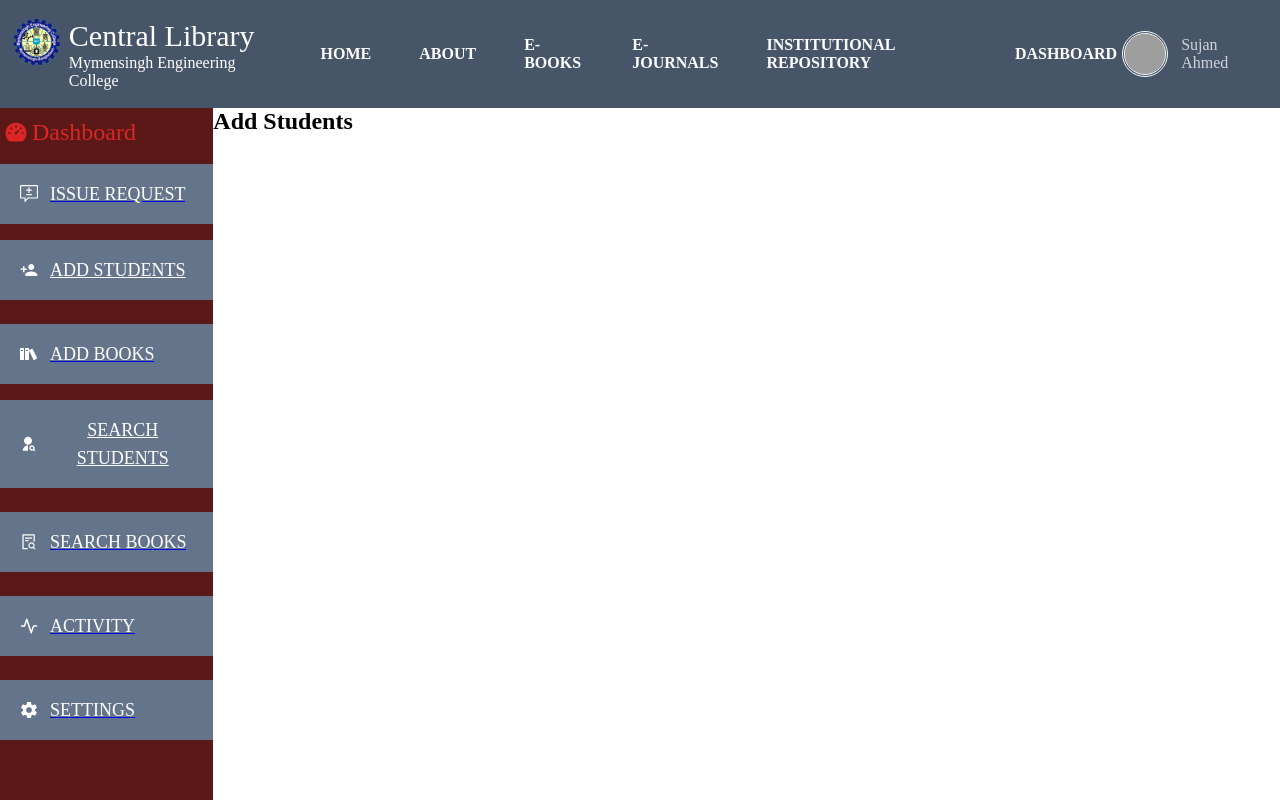
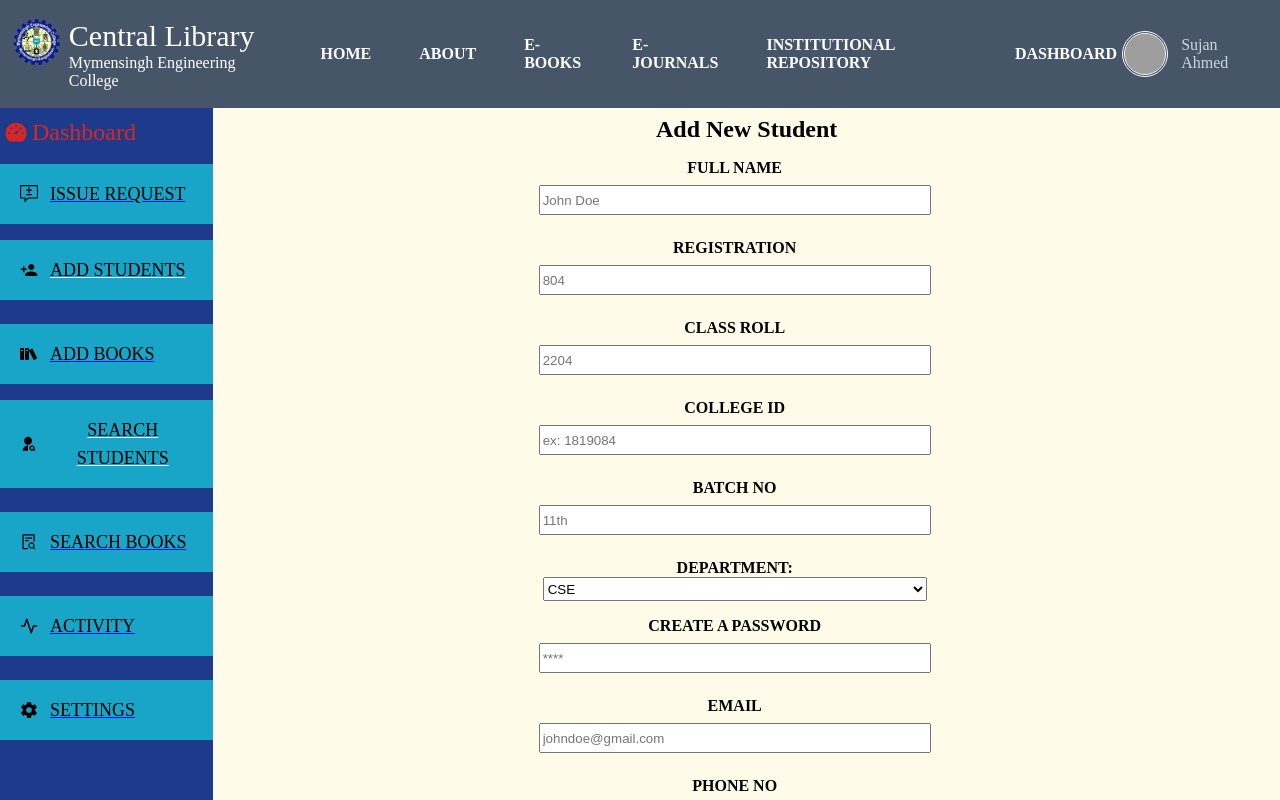
Before and after one commit to Sujan804/CentralLib-MEC, a React (Create React App) app in the folder client/: page /admin/add-students in a window 1280 px wide. Shown: the top 800 px of the page. Built offline with nearby package versions, Linux system fonts and the light colour scheme; grey boxes are pictures that could not be loaded.

Commit message:
Dashboard->AddBooks, AddStudents

```diff
--- a/client/src/App.js
+++ b/client/src/App.js
@@ -2,7 +2,7 @@ import React from 'react';
 import { Route, Routes } from 'react-router-dom';
 import { About } from './components/About';
 import Activity from './components/Admin/Activity';
-import { AddBooks } from './components/Admin/AddBooks';
+import AddBooks from './components/Admin/AddBooks';
 import AddStudent from './components/Admin/AddStudent';
 import IssueRequests from './components/Admin/IssueRequests';
 import SearchBooks from './components/Admin/SearchBooks';
--- a/client/src/components/Admin/AddBooks.jsx
+++ b/client/src/components/Admin/AddBooks.jsx
@@ -1,14 +1,96 @@
 import React from "react";
 import AdminSidebar from "./Sidebar/AdminSidebar";
-export const AddBooks = () => {
+
+const AddBooks = () => {
   return (
-    <section className="grid grid-cols-12  min-h-screen">
+    <section className="grid grid-cols-12  min-h-screen bg-yellow-50">
       <div className="col-span-1 md:col-span-2">
         <AdminSidebar />
       </div>
-      <div className="col-span-11 md:col-span-10 max-h-screen overflow-auto">
-        <h1>Add Books</h1>
+      <div className="col-span-11 md:col-span-10 max-h-screen overflow-auto my-2">
+        <div>
+          <h1 className="text-center">Add New Books</h1>
+        </div>
+        <div className="mr-6 mt-4 text-center">
+          <form>
+            <div className="mb-4">
+              <label htmlFor="title" className="uppercase font-bold block">
+                Book title
+              </label>
+              <input
+                type="text"
+                placeholder="Data Structure And Algorithm"
+                name="title"
+                className="m-2 w-64 h-6 md:w-96"
+                required
+              ></input>
+            </div>
+            <div className="mb-4">
+              <label htmlFor="name" className="uppercase font-bold block">
+                Author
+              </label>
+              <input
+                type="text"
+                placeholder="Harverd Shield"
+                name="reg"
+                className="m-2 w-64 h-6 md:w-96"
+                required
+              ></input>
+            </div>
+            <div className="mb-4">
+              <label htmlFor="stock" className="uppercase font-bold block">
+                Stock
+              </label>
+              <input
+                type="number"
+                placeholder="20"
+                name="stock"
+                className="m-2 w-64 h-6 md:w-96"
+                required
+              ></input>
+            </div>
+            <div className="mb-4">
+              <label htmlFor="isbn" className="uppercase font-bold block">
+                ISBN
+              </label>
+              <input
+                type="text"
+                placeholder=" 978-3-16-148410-0"
+                name="isbn"
+                className="m-2 w-64 h-6 md:w-96"
+              ></input>
+            </div>
+            <div className="mb-4">
+              <label htmlFor="decription" className="uppercase font-bold block">
+                Description
+              </label>
+              <textarea
+                type="textaria"
+                placeholder="A data structure is a named location that can be used to store and organize data..."
+                name="description"
+                className="m-2 w-64  h-10 md:h-20 md:w-96"
+              ></textarea>
+            </div>
+            <div className="mb-4">
+              <label htmlFor="name" className="uppercase font-bold block">
+                Upload a photo
+              </label>
+              <input
+                type="file"
+                name="file"
+                className="m-2 w-64 h-20 md:w-96"
+              ></input>
+            </div>
+            <input
+              type="submit"
+              value="Add Books"
+              className="w-64 md:w-96 bg-blue-900 text-white rounded p-2 text-center"
+            />
+          </form>
+        </div>
       </div>
     </section>
   );
 };
+
+export default AddBooks;
--- a/client/src/components/Admin/AddStudent.jsx
+++ b/client/src/components/Admin/AddStudent.jsx
@@ -3,12 +3,127 @@ import AdminSidebar from "./Sidebar/AdminSidebar";
 
 const AddStudent = () => {
   return (
-    <section className="grid grid-cols-12  min-h-screen">
+    <section className="grid grid-cols-12  min-h-screen bg-yellow-50">
       <div className="col-span-1 md:col-span-2">
         <AdminSidebar />
       </div>
-      <div className="col-span-11 md:col-span-10 max-h-screen overflow-auto">
-        <h1>Add Students</h1>
+      <div className="col-span-11 md:col-span-10 max-h-screen overflow-auto my-2">
+        <div>
+          <h1 className="text-center">Add New Student</h1>
+        </div>
+        <div className="mr-6 mt-4 text-center">
+          <form>
+            <div className="mb-4">
+              <label htmlFor="name" className="uppercase font-bold block">
+                Full Name
+              </label>
+              <input
+                type="text"
+                placeholder="John Doe"
+                name="name"
+                className="m-2 w-64 h-6 md:w-96"
+                required
+              ></input>
+            </div>
+            <div className="mb-4">
+              <label htmlFor="name" className="uppercase font-bold block">
+                Registration
+              </label>
+              <input
+                type="text"
+                placeholder="804"
+                name="reg"
+                className="m-2 w-64 h-6 md:w-96"
+                required
+              ></input>
+            </div>
+            <div className="mb-4">
+              <label htmlFor="name" className="uppercase font-bold block">
+                Class Roll
+              </label>
+              <input
+                type="text"
+                placeholder="2204"
+                name="roll"
+                className="m-2 w-64 h-6 md:w-96"
+                required
+              ></input>
+            </div>
+            <div className="mb-4">
+              <label htmlFor="name" className="uppercase font-bold block">
+                College Id
+              </label>
+              <input
+                type="text"
+                placeholder="ex: 1819084"
+                name="id"
+                className="m-2 w-64 h-6 md:w-96"
+                required
+              ></input>
+            </div>
+            <div className="mb-4">
+              <label htmlFor="batch" className="uppercase font-bold block">
+                Batch No
+              </label>
+              <input
+                type="text"
+                name="batch"
+                placeholder="11th"
+                className="m-2 w-64 h-6 md:w-96"
+                required
+              ></input>
+            </div>
+            <div className="mb-4">
+              <label htmlFor="name" className="uppercase font-bold block">
+                Department:
+              </label>
+              <select name="dept" className="w-64 h-6 md:w-96 " required>
+                <option value="CSE">CSE</option>
+                <option value="EEE">EEE</option>
+                <option value="CIVIL">CIVIL</option>
+              </select>
+            </div>
+            <div className="mb-4">
+              <label htmlFor="batch" className="uppercase font-bold block">
+                Create A Password
+              </label>
+              <input
+                type="pass"
+                name="password"
+                placeholder="****"
+                className="m-2 w-64 h-6 md:w-96"
+              ></input>
+            </div>
+            <div className="mb-4">
+              <label htmlFor="batch" className="uppercase font-bold block">
+                Email
+              </label>
+              <input
+                type="email"
+                name="email"
+                placeholder="johndoe@gmail.com"
+                className="m-2 w-64 h-6 md:w-96"
+                required
+              ></input>
+            </div>
+            <div className="mb-4">
+              <label htmlFor="batch" className="uppercase font-bold block">
+                Phone No
+              </label>
+              <input
+                type="phone"
+                name="phone"
+                placeholder="019********"
+                className="m-2 w-64 h-6 md:w-96"
+              ></input>
+            </div>
+            <input
+              type="submit"
+              value="Add Student"
+              className="w-64 md:w-96 bg-blue-900 text-white rounded p-2 text-center"
+            />
+          </form>
+        </div>
       </div>
     </section>
   );
--- a/client/src/components/Admin/Sidebar/AdminSidebar.jsx
+++ b/client/src/components/Admin/Sidebar/AdminSidebar.jsx
@@ -9,52 +9,52 @@ import { RiUserSearchFill } from "react-icons/ri";
 import { Link } from "react-router-dom";
 const AdminSidebar = () => {
   return (
-    <div className="side-nav min-h-screen max-h-screen text-white  top-0 -z-10">
+    <div className="bg-blue-900 min-h-screen max-h-screen text-white  top-0 -z-10">
       <div className="flex items-center text-red-600 py-2 px-1 align-center text-2xl mb-2">
         <AiFillDashboard />
         <p className="ml-1 hidden md:block">Dashboard</p>
       </div>
       <u>
         <Link to="/admin/issue-requests" className="underline ">
-          <div className="text-white text-lg bg-slate-500 p-1 flex items-center md:p-4 no-underline text-center">
+          <div className="text-black text-lg side-nav p-1 flex items-center md:p-4 no-underline text-center">
             <GoRequestChanges className=" p-1 text-center" />
 
             <p className="hidden md:block ml-2 uppercase">Issue Request</p>
           </div>
         </Link>
         <Link to="/admin/add-students" className="no-underline">
-          <div className="mt-4 text-white text-lg bg-slate-500 p-1 flex items-center md:p-4 no-underline text-center">
+          <div className="mt-4 text-black text-lg side-nav p-1 flex items-center md:p-4 no-underline text-center">
             <MdPersonAdd className=" p-1 text-center" />
             <p className="hidden md:block ml-2 uppercase">Add Students</p>
           </div>
         </Link>
         <Link to="/admin/add-books" className="mt-4">
-          <div className="mt-6 text-white text-lg bg-slate-500 p-1 flex items-center md:p-4 no-underline text-center">
+          <div className="mt-6 text-black text-lg side-nav p-1 flex items-center md:p-4 no-underline text-center">
             <ImBooks className=" p-1 text-center" />
             <p className="hidden md:block ml-2 uppercase">Add Books</p>
           </div>
         </Link>
         <Link to="/admin/search-students" className="no-underline">
-          <div className="mt-4 text-white text-lg bg-slate-500 p-1 flex items-center md:p-4 no-underline text-center">
+          <div className="mt-4 text-black text-lg side-nav p-1 flex items-center md:p-4 no-underline text-center">
             <RiUserSearchFill className=" p-1 text-center" />
             <p className="hidden md:block ml-2 uppercase">Search Students</p>
           </div>
         </Link>
         <Link to="/admin/search-books" className="mt-4">
-          <div className="mt-6 text-white text-lg bg-slate-500 p-1 flex items-center md:p-4 no-underline text-center">
+          <div className="mt-6 text-black text-lg side-nav p-1 flex items-center md:p-4 no-underline text-center">
             <AiOutlineFileSearch className=" p-1 text-center" />
             <p className="hidden md:block ml-2 uppercase">Search Books</p>
           </div>
         </Link>
 
         <Link to="/admin/activity" className="mt-4">
-          <div className="mt-6 text-white text-lg bg-slate-500 p-1 flex items-center md:p-4 no-underline text-center">
+          <div className="mt-6 text-black text-lg side-nav p-1 flex items-center md:p-4 no-underline text-center">
             <FiActivity className=" p-1 text-center" />
             <p className="hidden md:block ml-2 uppercase">Activity</p>
           </div>
         </Link>
         <Link to="/admin/settings" className="mt-4">
-          <div className="mt-6 text-white text-lg bg-slate-500 p-1 flex items-center md:p-4 no-underline text-center">
+          <div className="mt-6 text-black text-lg side-nav p-1 flex items-center md:p-4 no-underline text-center">
             <IoSettingsSharp className=" p-1 text-center" />
             <p className="hidden md:block ml-2 uppercase">Settings</p>
           </div>
--- a/client/src/index.css
+++ b/client/src/index.css
@@ -13,6 +13,6 @@
     justify-content: flex-start;
   }
   .side-nav {
-    background-color: #5a1917;
+    background-color: #19a5c7;
   }
 }
```
